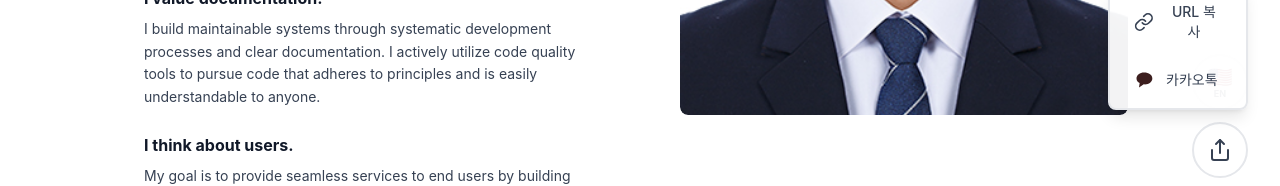
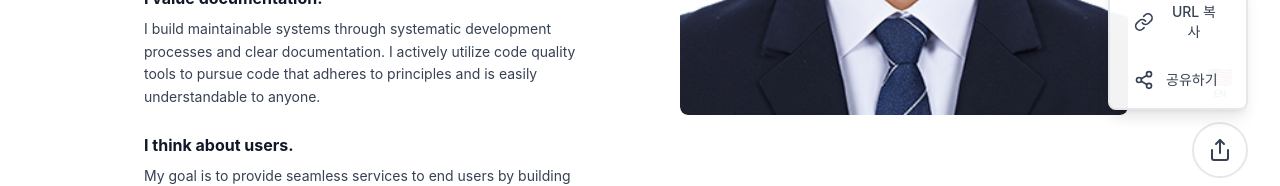
Before and after one commit to sevin98/portfolio, a Next.js app: page /en in a window 1280 px wide. Both pictures are taken after a click on the button 1220 px from the left and 740 px from the top of the page. Shown: the part 590-776 px from the top of the page. Built offline with nearby package versions, Linux system fonts and the light colour scheme; a web font is replaced by a local one.

Commit message:
공유 기능 개선: Web Share API 사용 (카카오톡 공유 에러 수정)

```diff
--- a/components/ui/LanguageSwitcher.tsx
+++ b/components/ui/LanguageSwitcher.tsx
@@ -63,27 +63,32 @@ export default function LanguageSwitcher() {
     }
   };
 
-  const shareToKakao = () => {
-    const fullUrl = encodeURIComponent(window.location.href);
-    const title = encodeURIComponent('Portfolio - Sevin Park');
-    const description = encodeURIComponent('Backend Developer Portfolio');
+  const sharePage = async () => {
+    const fullUrl = window.location.href;
+    const title = 'Portfolio - Sevin Park';
+    const description = 'Backend Developer Portfolio';
 
-    // 카카오톡 공유하기 링크 (모바일에서 카카오톡 앱 열림)
-    const kakaoUrl = `https://sharer.kakao.com/talk/friends/picker/link?url=${fullUrl}&text=${title}%20-%20${description}`;
+    // Web Share API 사용 (모바일에서 네이티브 공유 메뉴 열림)
+    if (navigator.share) {
+      try {
+        await navigator.share({
+          title: title,
+          text: description,
+          url: fullUrl,
+        });
+        setShareMenuOpen(false);
+        return;
+      } catch (err) {
+        // 사용자가 공유를 취소한 경우
+        if ((err as Error).name !== 'AbortError') {
+          console.error('Share failed:', err);
+        }
+        return;
+      }
+    }
 
-    // 새 창에서 열기 (팝업 차단 가능성 있음)
-    const width = 600;
-    const height = 700;
-    const left = window.screen.width / 2 - width / 2;
-    const top = window.screen.height / 2 - height / 2;
-
-    window.open(
-      kakaoUrl,
-      'kakao-share',
-      `width=${width},height=${height},left=${left},top=${top},toolbar=no,menubar=no,scrollbars=yes,resizable=yes`
-    );
-
-    setShareMenuOpen(false);
+    // Web Share API를 지원하지 않는 경우 URL 복사
+    await copyUrl();
   };
 
   return (
@@ -164,23 +169,27 @@ export default function LanguageSwitcher() {
                 <span>URL 복사</span>
               </button>
               <button
-                onClick={shareToKakao}
+                onClick={sharePage}
                 className="flex items-center gap-3 px-4 py-2.5 rounded-md hover:bg-gray-100 dark:hover:bg-slate-700 transition-colors text-sm font-medium text-gray-700 dark:text-gray-200"
-                aria-label="Share to KakaoTalk"
+                aria-label="Share page"
               >
                 <svg
-                  width="20"
-                  height="20"
+                  xmlns="http://www.w3.org/2000/svg"
                   viewBox="0 0 24 24"
                   fill="none"
-                  xmlns="http://www.w3.org/2000/svg"
+                  stroke="currentColor"
+                  strokeWidth="2"
+                  strokeLinecap="round"
+                  strokeLinejoin="round"
+                  className="w-5 h-5"
                 >
-                  <path
-                    d="M12 3C7.03 3 3 6.16 3 10.17c0 2.28 1.51 4.3 3.78 5.53L6 21l5.71-3.78c.42.04.85.07 1.29.07 4.97 0 9-3.16 9-7.17C22 6.16 17.97 3 12 3z"
-                    fill="#3C1E1E"
-                  />
+                  <circle cx="18" cy="5" r="3" />
+                  <circle cx="6" cy="12" r="3" />
+                  <circle cx="18" cy="19" r="3" />
+                  <line x1="8.59" y1="13.51" x2="15.42" y2="17.49" />
+                  <line x1="15.41" y1="6.51" x2="8.59" y2="10.49" />
                 </svg>
-                <span>카카오톡</span>
+                <span>공유하기</span>
               </button>
             </div>
             {/* 오버레이 (클릭 시 닫기) */}
```
